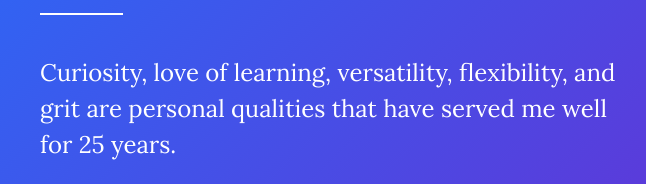
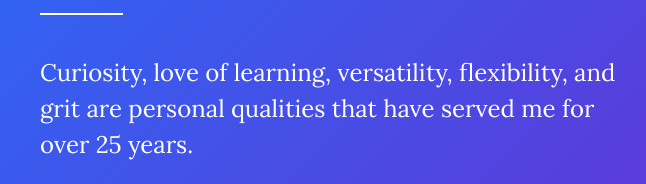
Before and after one commit to FrankDraws/frankdraws.github.io, a plain HTML site: page index.html in a window 1280 px wide. Shown: the part 323-507 px from the top of the page, 8-654 px from the left. Drawn offline with nearby package versions, Linux system fonts and the light colour scheme.

Commit message:
Small updates.

```diff
--- a/index.html
+++ b/index.html
@@ -23,8 +23,7 @@
         <hr id="divider">
         <div class="about">
             <p>Curiosity, love of learning, versatility, flexibility, and grit are personal qualities that have served
-                me
-                well for 25 years.</p>
+                me for over 25 years.</p>
 
             <p>I’ve been fortunate to lead big initiatives at major corporations and the lessons learned from failures
                 and
@@ -37,8 +36,8 @@
                     src="https://img.icons8.com/ios-filled/25/ffffff/codepen.png" /></a>
             <a href="https://www.instagram.com/frankjuval/" target="_blank" rel="noopener" data-title="Instagram"><img
                     src="https://img.icons8.com/metro/20/ffffff/instagram-new.png" /></a>
-            <a href="https://twitter.com/frankjuval" target="_blank" rel="noopener" data-title="Twitter"><img
-                    src="https://img.icons8.com/metro/22/ffffff/twitter.png" /></a>
+            <!-- <a href="https://twitter.com/frankjuval" target="_blank" rel="noopener" data-title="Twitter"><img
+                    src="https://img.icons8.com/metro/22/ffffff/twitter.png" /></a> -->
             <a href="https://www.behance.net/frankdraws" target="_blank" rel="noopener" data-title="Illustrations"><img
                     src="https://img.icons8.com/windows/25/ffffff/behance.png" /></a>
             <a href="https://www.linkedin.com/in/frankjuval/" target="_blank" rel="noopener"
```
